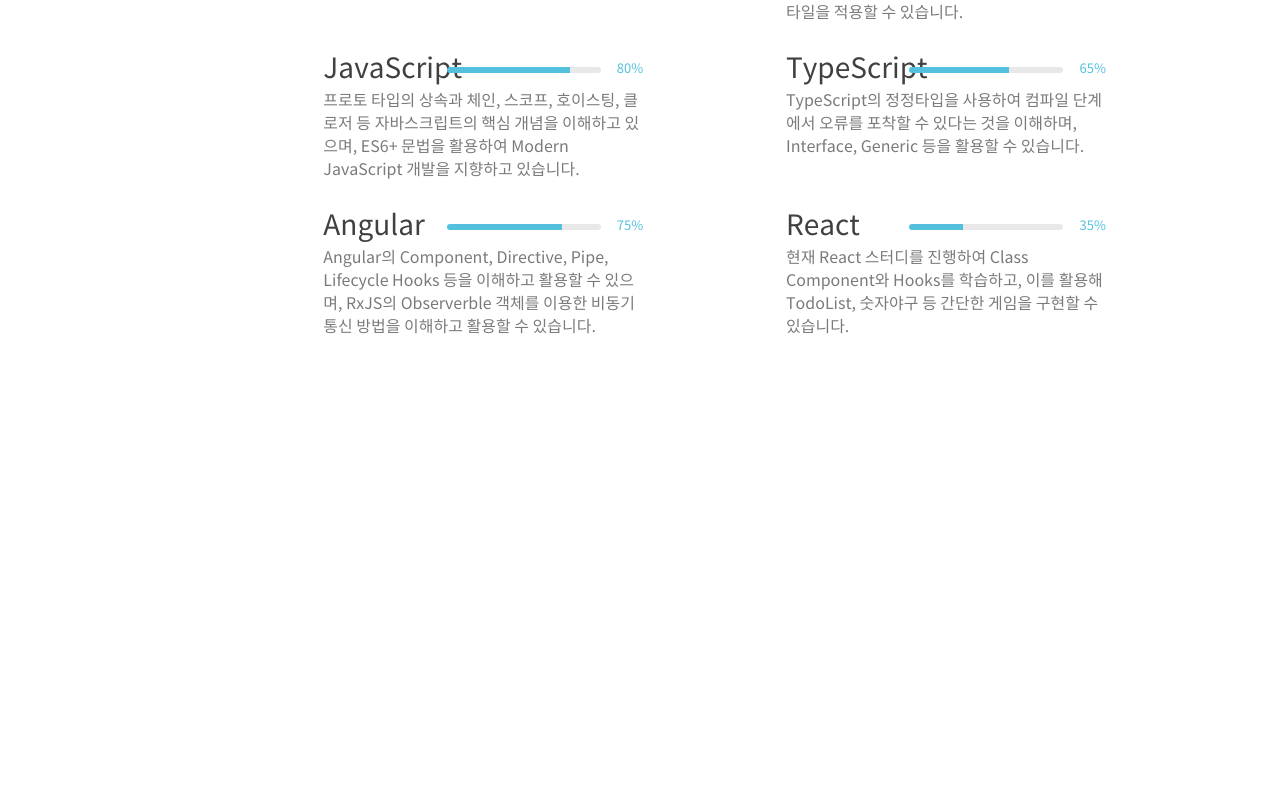
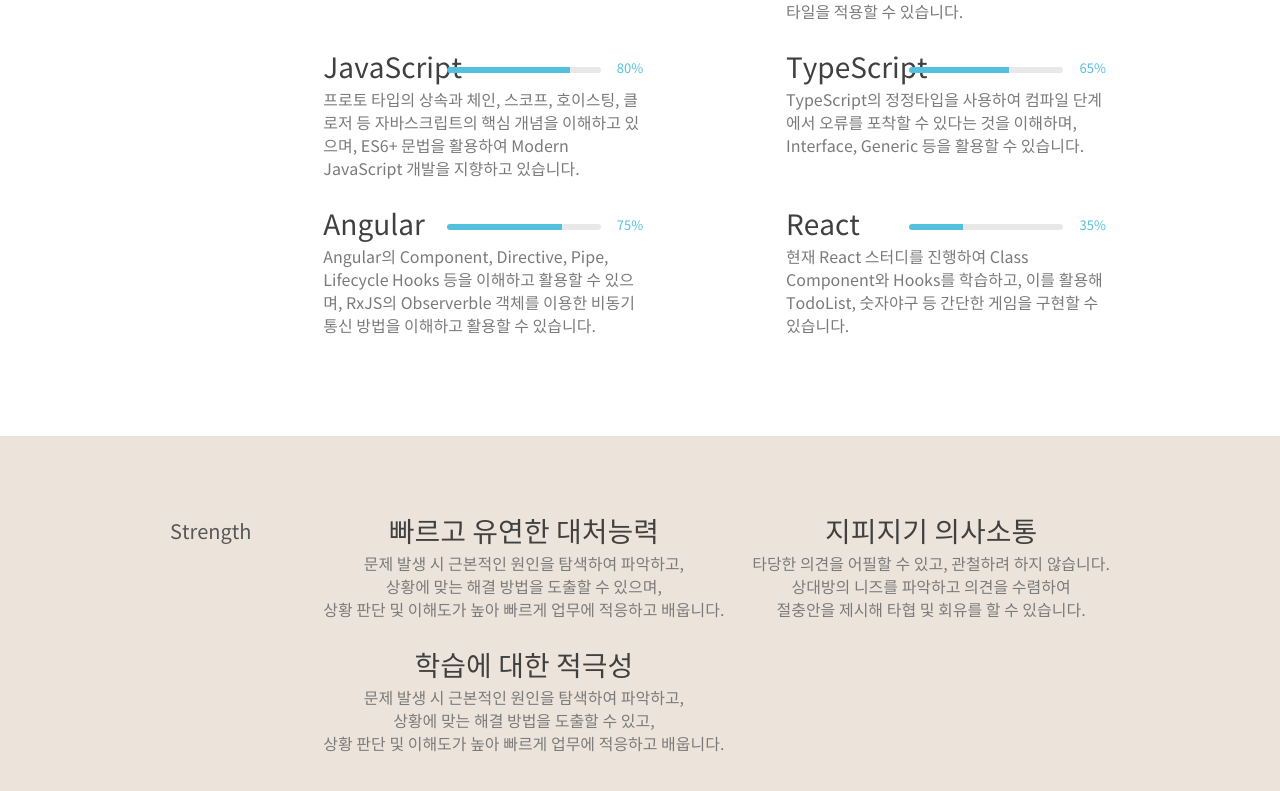
Before and after one commit to GoodSungJin/PortFolio, a React (Create React App) app in the folder react-portfolio/: page / in a window 1280 px wide. Shown: the part 1105-1896 px from the top of the page. Before the commit the page ends 1466 px from the top, so only its background shows below. Built offline with nearby package versions, Linux system fonts and the light colour scheme.

Commit message:
add strength page

```diff
--- a/react-portfolio/src/components/main/main.jsx
+++ b/react-portfolio/src/components/main/main.jsx
@@ -1,12 +1,14 @@
 import React from 'react';
 import MainPage from './main-page/main-page.jsx';
 import SkillPage from './skill-page/skill-page.jsx';
+import StrengthPage from './strength-page/strength-page.jsx';
 
 const Main = () => {
   return (
     <>
     <MainPage />
     <SkillPage />
+    <StrengthPage />
     </>
   )
 };
--- a/react-portfolio/src/components/main/skill-page/skill-page-styled.js
+++ b/react-portfolio/src/components/main/skill-page/skill-page-styled.js
@@ -5,6 +5,7 @@
 export const SectionSkill = styled.section`
   width: 100vw;
   text-align: center;
+  padding-bottom: 75px;
 `;
 
 export const DivContain = styled.div`
@@ -60,14 +61,17 @@
   display: flex;
   justify-content: space-between;
   flex-wrap:  wrap;
+
+
   div {
     display: inline-block;
     /* width: 486px; */
     margin-bottom: 3vh;
 
-    dl {
+    dd {
       /* width: 100%; */
       /* height: 70px; */
+
       font-size: 1.1rem;
       line-height: 1.7rem;
       color: #7a7a7a;
@@ -75,10 +79,11 @@
   }
 
   @media ${Tablet} {
+    width: 87%;
     div {
       width: 32.227vw;
 
-      dl {
+      dd {
         line-height: 2.3rem;
       }
 
@@ -90,7 +95,7 @@
 
     div {
       width: ${100 * 486 / 1920}vw;
-      dl {
+      dd {
         font-size: 1.6rem;
       }
     }
--- a/react-portfolio/src/components/main/skill-page/skill-page.jsx
+++ b/react-portfolio/src/components/main/skill-page/skill-page.jsx
@@ -57,7 +57,7 @@
                   <span>{item.name}</span>
                   <span>{item.proficiency}%</span>
                 </Dt>
-                <dl>{item.value}</dl>
+                <dd>{item.value}</dd>
               </div>
             )
           })}
--- a/react-portfolio/src/components/main/strength-page/strength-page-styled.js
+++ b/react-portfolio/src/components/main/strength-page/strength-page-styled.js
@@ -0,0 +1,91 @@
+import styled from 'styled-components';
+import { Desktop, Tablet } from '../../../styles/css/shared-styled'
+
+export const SectionStrength = styled.section`
+  background-color: #ece4db;
+  padding: 75px 0;
+  text-align: center;
+`;
+
+export const DivContain = styled.div`
+  position: relative;
+  display: inline-block;
+  height: 100%;
+  width: 85%;
+  text-align: left;
+
+  @media ${Tablet} {
+    display: flex;
+    margin: 0 auto;
+    width: 87%;
+  }
+
+  @media ${Desktop} {
+    margin-top: unset;
+    width: ${100 * 1410 / 1920}%;
+  }
+`;
+
+
+export const Dl = styled.dl`
+  display: flex;
+  justify-content: space-between;
+  flex-wrap:  wrap;
+
+  div {
+    display: inline-block;
+    /* width: 486px; */
+    margin-bottom: 3vh;
+
+    dd {
+      /* width: 100%; */
+      /* height: 70px; */
+      font-size: 1.1rem;
+      line-height: 1.7rem;
+      color: #7a7a7a;
+    }
+  }
+
+  @media ${Tablet} {
+    width: 87%;
+    text-align: center;
+
+    div {
+      width: 24vw;
+      white-space: pre;
+
+      dd {
+        line-height: 2.3rem;
+      }
+    }
+  }
+
+  @media ${Desktop} {
+    width: ${100 * (1410 - 230) / 1920}vw;
+
+    div {
+      /* width: ${100 * 486 / 1920}vw; */
+      width: unset;
+      dd {
+        font-size: 1.6rem;
+      }
+    }
+  }
+`;
+
+export const Dt = styled.dt`
+  height: 41px;
+  font-size: 2.3rem;
+  line-height: 4rem;
+  color: #404040;
+
+
+
+  @media ${Tablet} {
+  }
+
+  @media ${Desktop} {
+    font-size: 2.8rem;
+  }
+
+`;
--- a/react-portfolio/src/components/main/strength-page/strength-page.jsx
+++ b/react-portfolio/src/components/main/strength-page/strength-page.jsx
@@ -0,0 +1,42 @@
+import React from 'react';
+import { H3Infomation } from '../../../styles/css/shared-styled';
+import { SectionStrength, DivContain, Dl, Dt } from './strength-page-styled';
+
+const StrengthPage = () => {
+  const strength = [
+    {
+      name: '빠르고 유연한 대처능력',
+      value: '문제 발생 시 근본적인 원인을 탐색하여 파악하고,\n상황에 맞는 해결 방법을 도출할 수 있으며,\n상황 판단 및 이해도가 높아 빠르게 업무에 적응하고 배웁니다.'
+    },
+    {
+      name: '지피지기 의사소통',
+      value: '타당한 의견을 어필할 수 있고, 관철하려 하지 않습니다.\n상대방의 니즈를 파악하고 의견을 수렴하여\n절충안을 제시해 타협 및 회유를 할 수 있습니다.'
+    },
+    {
+      name: '학습에 대한 적극성',
+      value: '문제 발생 시 근본적인 원인을 탐색하여 파악하고,\n상황에 맞는 해결 방법을 도출할 수 있고,\n상황 판단 및 이해도가 높아 빠르게 업무에 적응하고 배웁니다.'
+    }
+  ];
+  return (
+    <SectionStrength>
+      <h2 className="a11y-hidden">강점 소개</h2>
+      <DivContain>
+        <H3Infomation>Strength</H3Infomation>
+        <Dl>
+          {
+            strength.map((item, idx) => {
+              return (
+                <div key={idx + item.name}>
+                  <Dt>{item.name}</Dt>
+                  <dd>{item.value}</dd>
+                </div>
+              )
+            })
+          }
+        </Dl>
+      </DivContain>
+    </SectionStrength>
+  )
+};
+
+export default StrengthPage;
--- a/react-portfolio/src/styles/css/shared-styled.js
+++ b/react-portfolio/src/styles/css/shared-styled.js
@@ -15,7 +15,7 @@
   margin-bottom: 5vh;
 
   @media ${Tablet} {
-    width: 230px;
+    width: 13%;
   }
 
   @media ${Desktop} {
```
